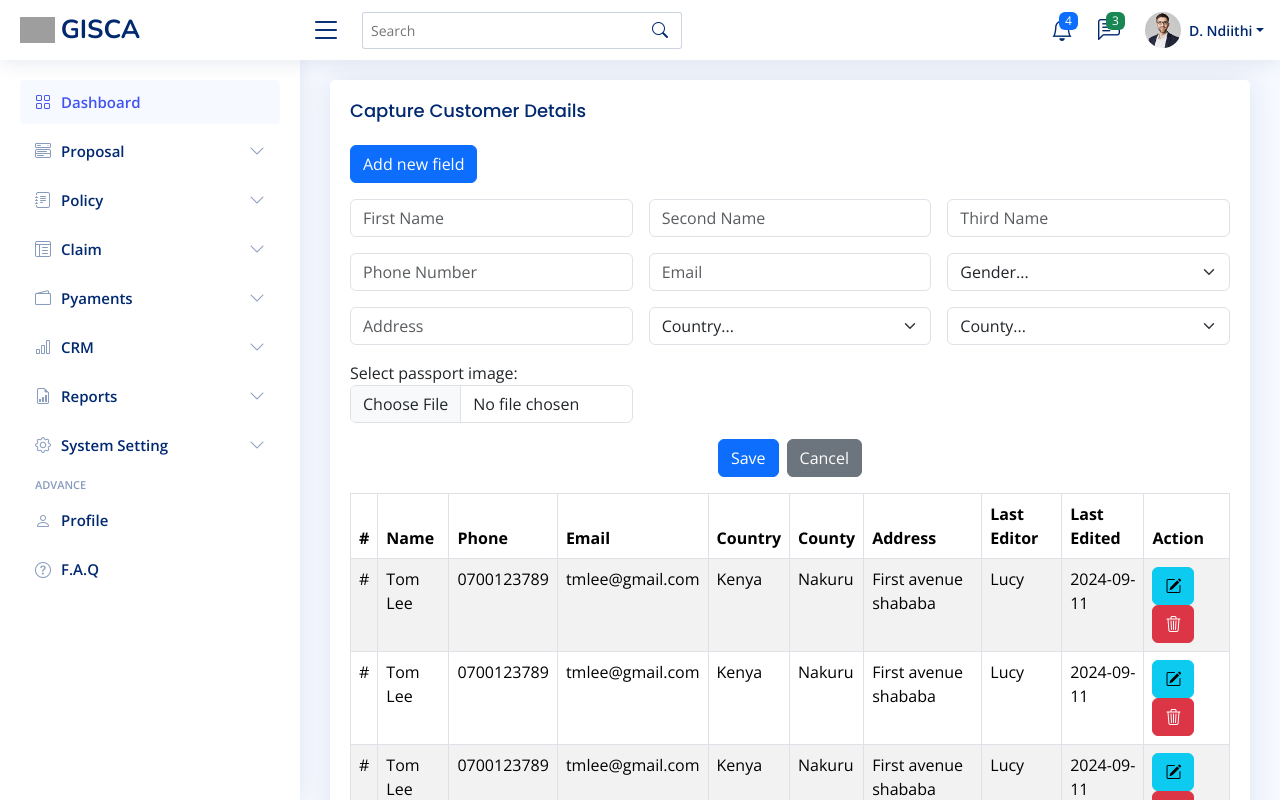
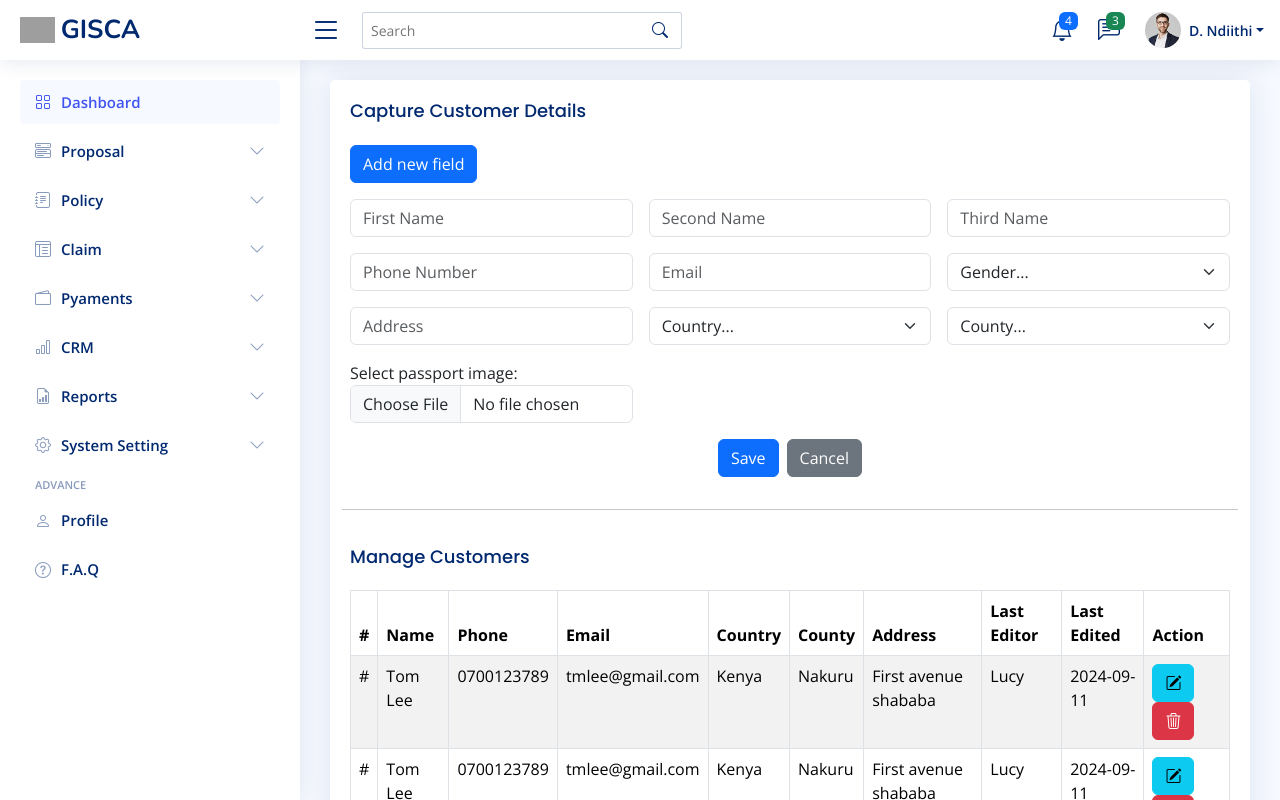
Before and after one commit to General-Insurance-Soft/tchalla, a Next.js app: page /page/crm/contact in a window 1280 px wide. Shown: the top 800 px of the page. Built offline with nearby package versions, Linux system fonts and the light colour scheme; grey boxes are pictures that could not be loaded.

Commit message:
add divider

```diff
--- a/app/page/crm/contact/page.js
+++ b/app/page/crm/contact/page.js
@@ -74,9 +74,10 @@ export default function Page() {
                                 <button className="btn btn-secondary">Cancel</button>
                             </div>
                         </div>
+                        <hr />
                     </form>
 
-
+                    <h5 className="card-title">Manage Customers</h5>
                     <table className="table table-striped table-bordered">
                         <thead>
                             <tr>
```
